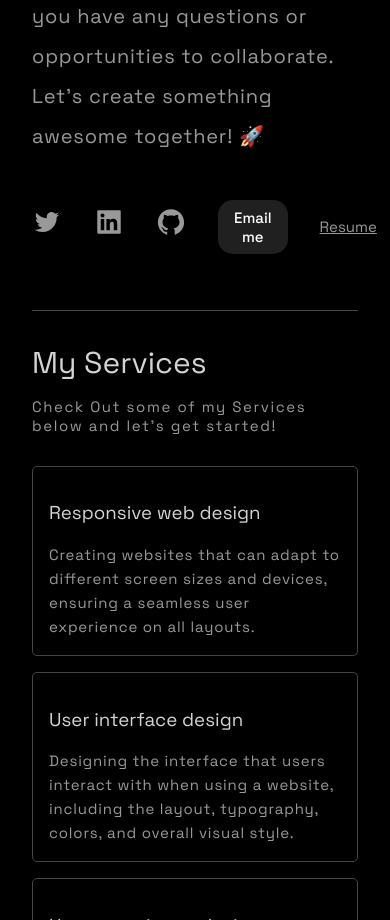
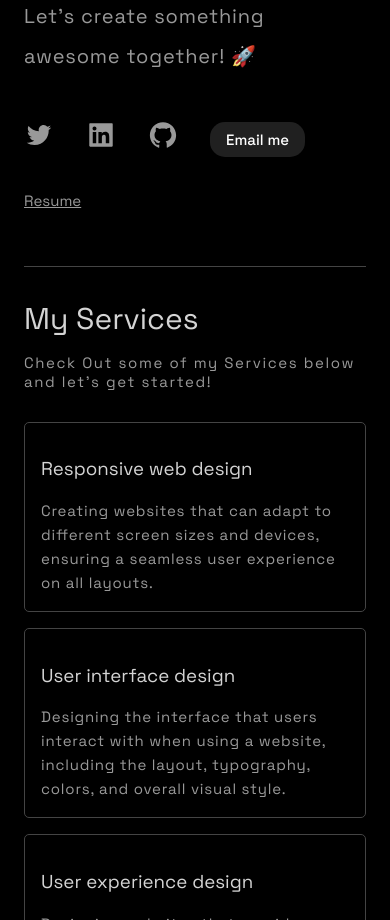
Before and after one commit to wx-it/new-portfolio, a React (Create React App) app: page / in a window 390 px wide. Shown: the part 1880-2800 px from the top of the page. Built offline with nearby package versions, Linux system fonts and the light colour scheme.

Commit message:
mobile friendly

```diff
--- a/src/components/header/header.css
+++ b/src/components/header/header.css
@@ -59,4 +59,8 @@
   .header div h1 {
     font-size: 40px;
   }
+
+  .links{
+    flex-wrap: wrap;
+  }
 }
--- a/src/index.css
+++ b/src/index.css
@@ -27,6 +27,6 @@ footer{
 
 @media only screen and (max-width: 1300px) {
     .container{
-        padding: 0 2rem;
+        padding: 0 1.5rem;
     }
 }
```
